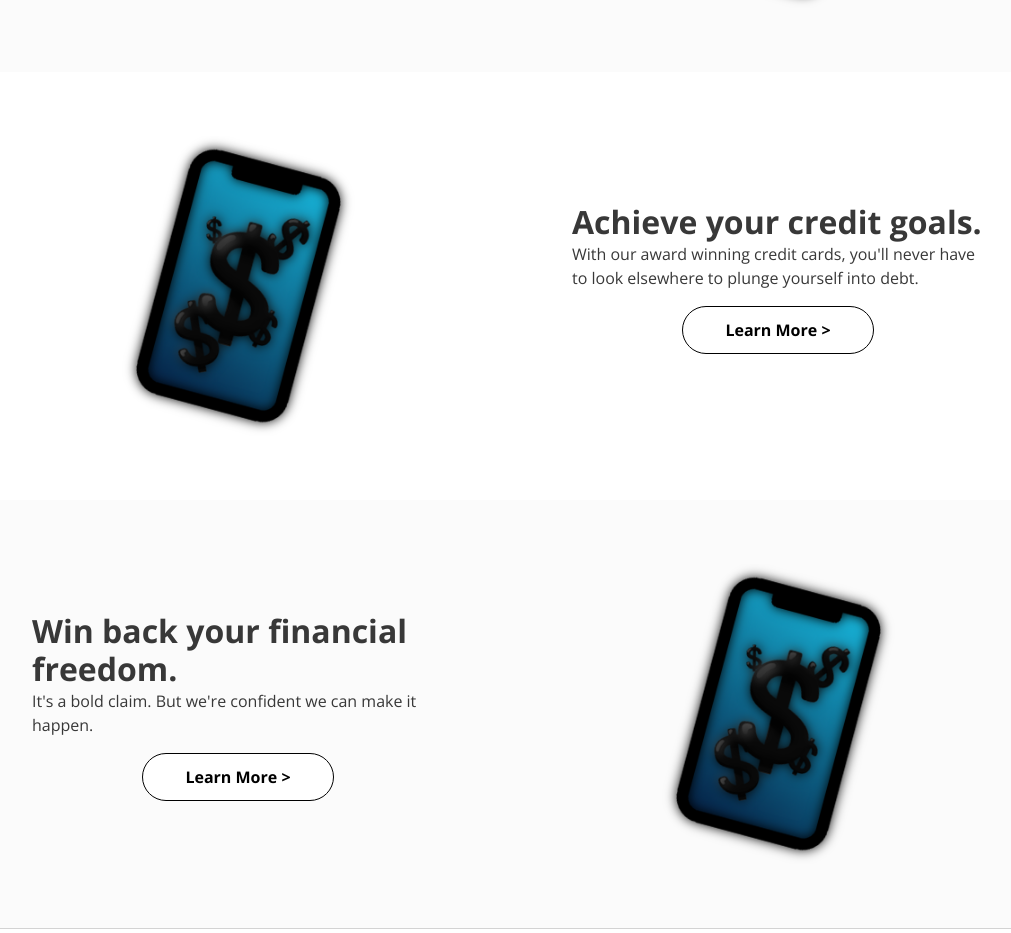
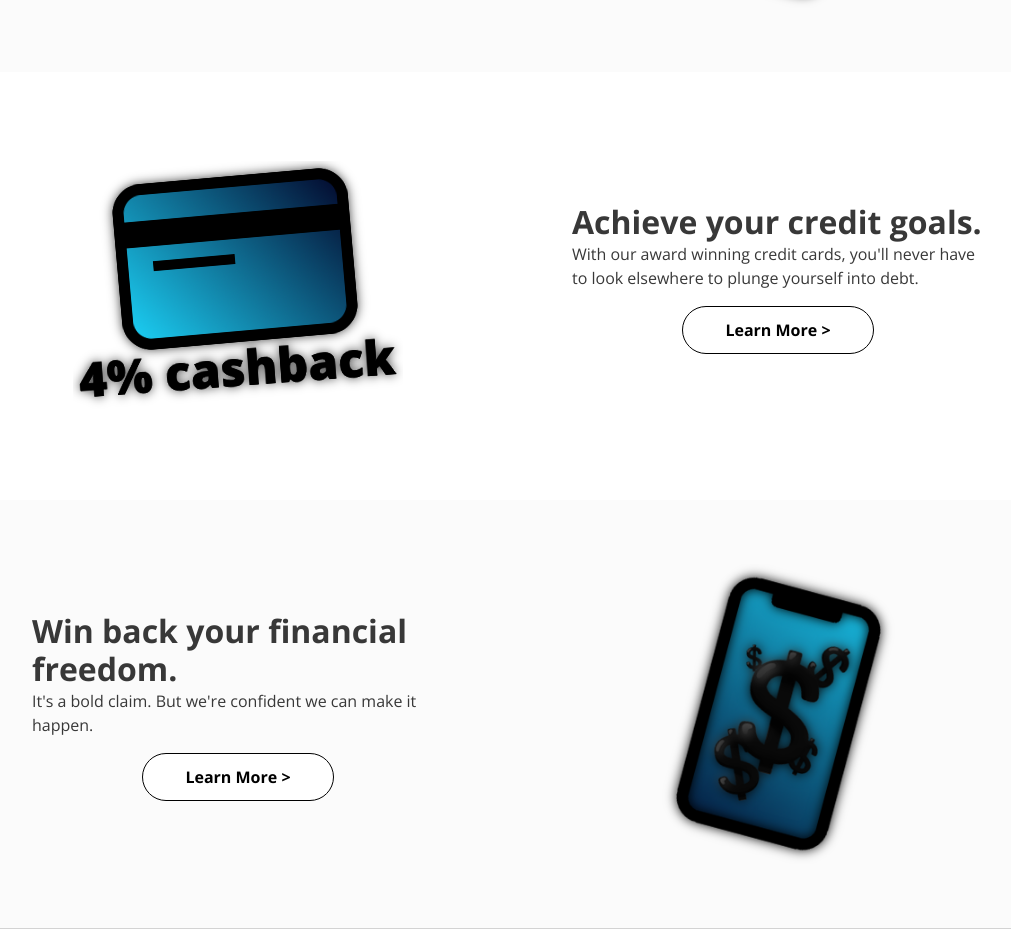
Before and after one commit to tdarthur/bank-app, a React (Vite) app: page / in a window 1280 px wide. Shown: the part 1220-2153 px from the top of the page, without its empty margins (132-1143 px from the left). Built offline with nearby package versions, Linux system fonts and the light colour scheme; no server answers; what aws-amplify would draw is missing.

Commit message:
adds new custom image to home screen

```diff
--- a/src/routes/Customer/Dashboard/dashboard.module.css
+++ b/src/routes/Customer/Dashboard/dashboard.module.css
@@ -38,7 +38,7 @@
 
 @keyframes open-account-card {
 	from {
-		width: 600px;
+		width: 800px;
 		height: 200px;
 
 		color: var(--text-color);
@@ -69,7 +69,7 @@
 	}
 
 	to {
-		width: 600px;
+		width: 800px;
 		height: 200px;
 
 		color: var(--text-color);
@@ -83,7 +83,7 @@
 	text-align: left;
 	flex-direction: column; /* WHY IS THIS NEEDED */
 
-	width: 600px;
+	width: 800px;
 	height: 200px;
 	padding: 2rem;
 	border-radius: 8px;
--- a/src/routes/Root/Home/Home.tsx
+++ b/src/routes/Root/Home/Home.tsx
@@ -5,6 +5,7 @@ import Button from "../../../components/Button";
 import layoutStyles from "../layout.module.css";
 import styles from "./home.module.css";
 import moneyPhoneImage from "../../../assets/money-phone.png";
+import cashbackCardImage from "../../../assets/cashback-card.png";
 
 type CarouselPanel = {
 	header: string;
@@ -152,7 +153,7 @@ const InfoCard = ({ header, text, image, actionText, to }: InfoCardProps) => (
 	</article>
 );
 
-const cardImages = [moneyPhoneImage, moneyPhoneImage, moneyPhoneImage];
+const cardImages = [moneyPhoneImage, cashbackCardImage, moneyPhoneImage];
 
 const Home = () => (
 	<div className={styles.home}>
```
Also changed, not shown: src/assets/cashback-card.png (added).
